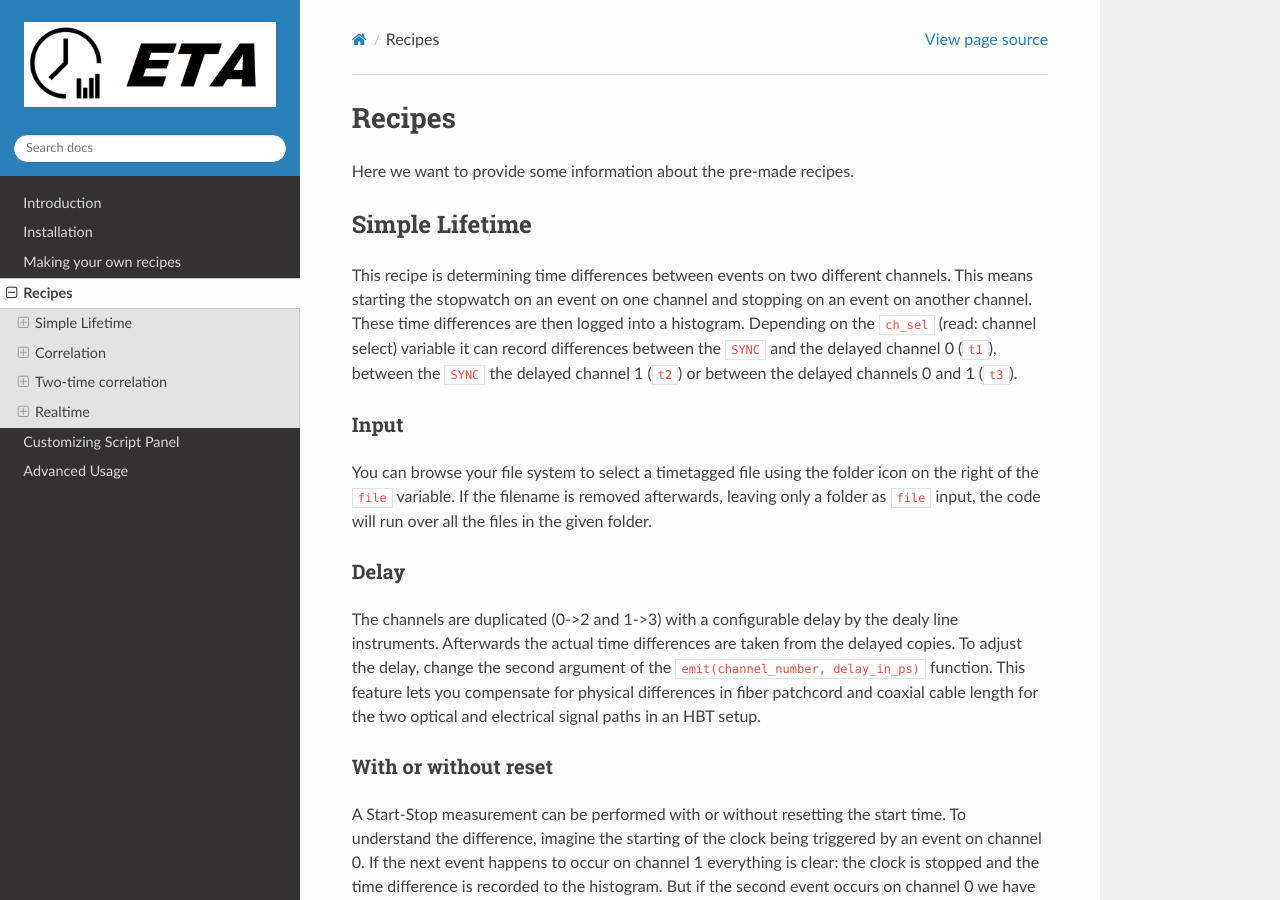
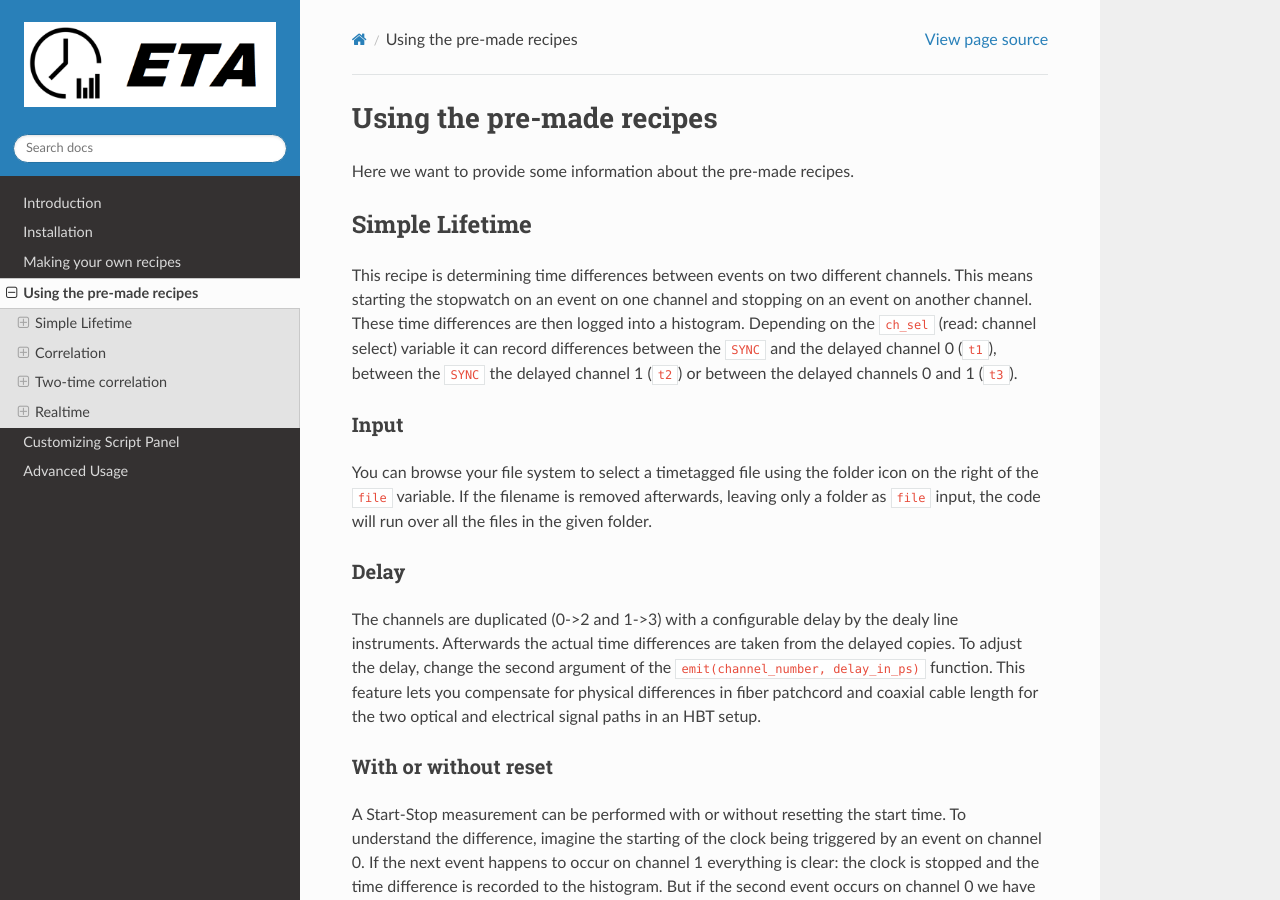
Before and after one commit to timetag/timetag.github.io, a Sphinx documentation site: the page built from docs/recipes.rst, in a window 1280 px wide and 900 px high. Built offline with Sphinx 7.4.7 and the Read the Docs theme 2.0.0, drawn with Linux system fonts in a browser that asks for light colours.

Commit message:
Update recipes.rst

```diff
--- a/docs/recipes.rst
+++ b/docs/recipes.rst
@@ -1,5 +1,5 @@
 ============
-Recipes
+Using the pre-made recipes
 ============
 Here we want to provide some information about the pre-made recipes.
 
```
